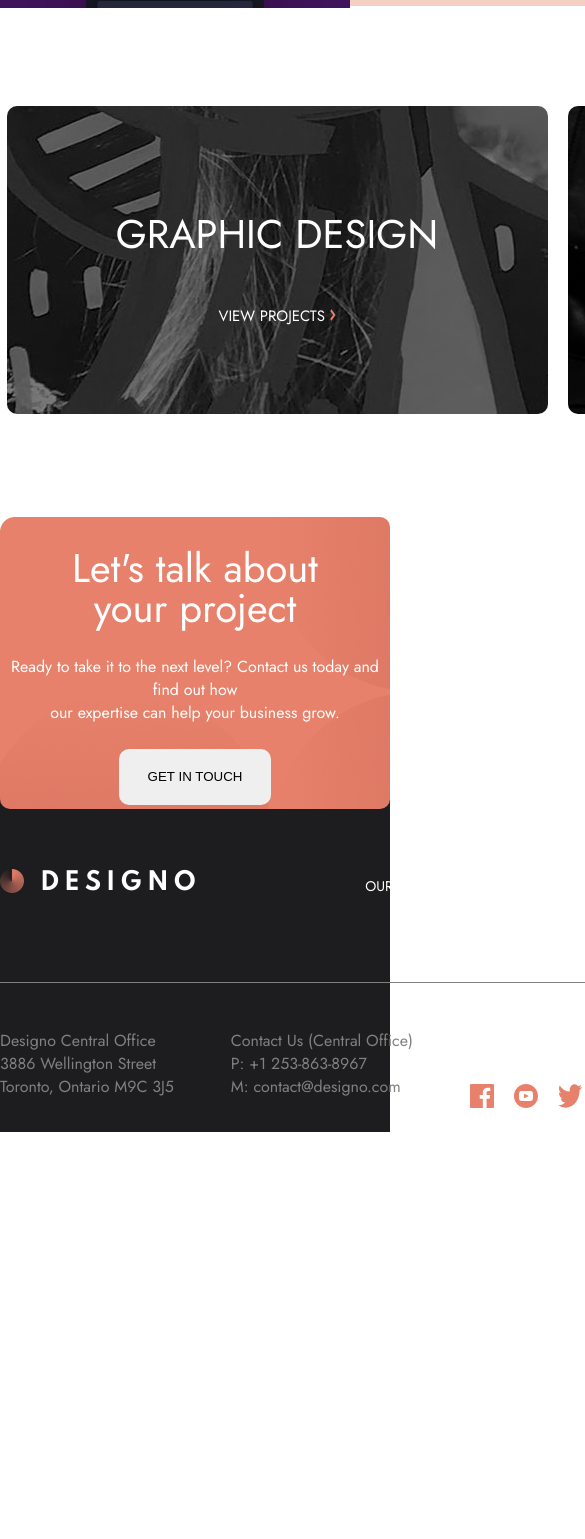
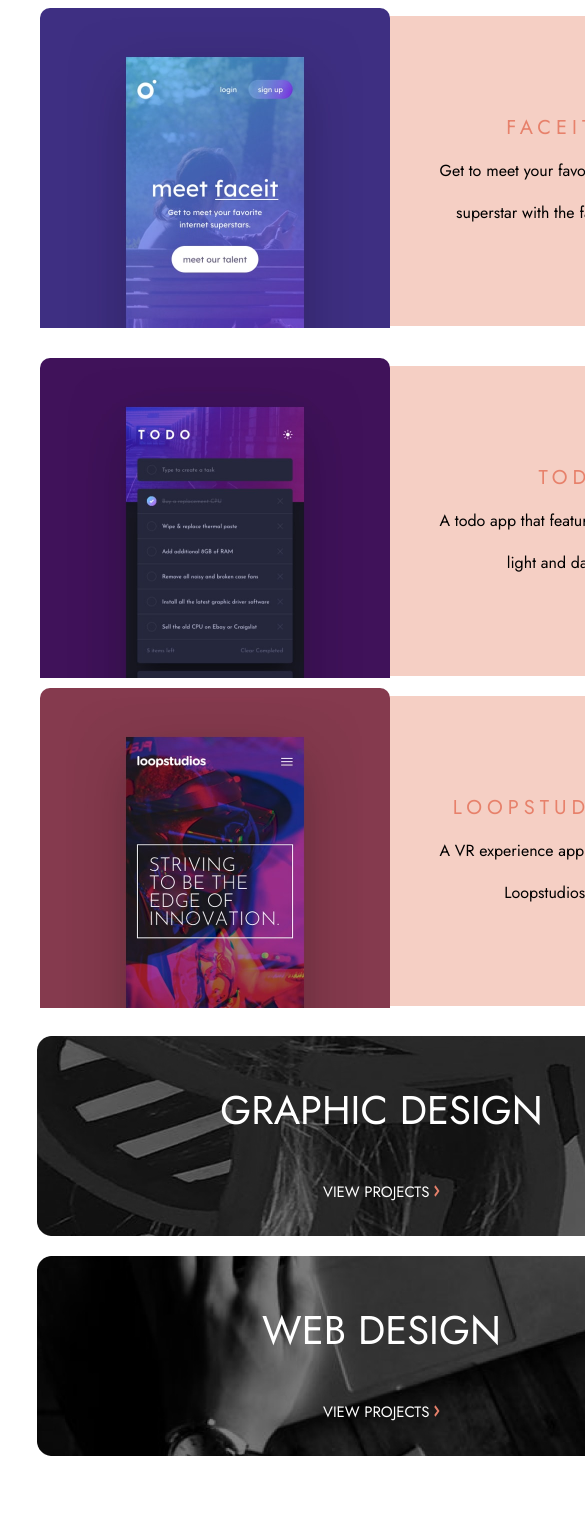
Before and after one commit to JaredBrown1/Designo, a Next.js app: page /app-design in a window 390 px wide. Shown: the part 1169-2708 px from the top of the page, 585 px wide, since content can reach past the window. Before the commit the page ends 2301 px from the top, so only its background shows below. Built offline with nearby package versions, Linux system fonts and the light colour scheme.

Commit message:
app design tablet layout complete

```diff
--- a/pages/app-design/index.js
+++ b/pages/app-design/index.js
@@ -1,3 +1,6 @@
+import Link from "next/link";
+import Image from "next/image";
+
 import NavBar from "../../src/components/nav-bar/NavBarLight";
 import Footer from "../../src/components/footer/Footer";
 import FooterHeader from "../../src/components/footer-header/FooterHeader";
@@ -8,13 +11,22 @@
 import Image3 from "../../public/design-images/image-faceit.jpg";
 import Image4 from "../../public/design-images/image-todo.jpg";
 import Image5 from "../../public/design-images/image-loopstudios.jpg";
-import DesignNextWeb from "../../src/components/design/DesignNextWeb";
-import DesignNextGraphic from "../../src/components/design/DesignNextGraphic";
+
+import {
+	WebDesign,
+	GraphicDesign,
+} from "../../styles/component-styles/home-styles/HomeMiddle.module";
+
+import {
+	AppDesignContainer,
+	CardContainer,
+	NextPageContainer,
+} from "../../styles/component-styles/design-components/AppDesign.module";
 
 const AppDesign = () => {
 	return (
 		<div>
-			<div style={{ margin: "0 auto", width: "1120px" }}>
+			<AppDesignContainer>
 				<NavBar />
 				<DesignTitle
 					title="App Design"
@@ -22,13 +34,7 @@
 					subtitleTwo="to your customers right at their fingertips."
 				/>
 
-				<div
-					style={{
-						display: "flex",
-						justifyContent: "center",
-						padding: "10px",
-					}}
-				>
+				<CardContainer>
 					<DesignCard
 						image={Image1}
 						title="AIRFILTER"
@@ -47,14 +53,9 @@
 						subtitleOne="Get to meet your favorite internet"
 						subtitleTwo="superstar with the faceit app"
 					/>
-				</div>
+				</CardContainer>
 
-				<div
-					style={{
-						display: "flex",
-						marginBottom: "80px",
-					}}
-				>
+				<CardContainer>
 					<DesignCard
 						image={Image4}
 						title="TODO"
@@ -67,20 +68,46 @@
 						subtitleOne="A VR experience app made for"
 						subtitleTwo="Loopstudios"
 					/>
-				</div>
+				</CardContainer>
 
-				<div
-					style={{
-						display: "flex",
-						justifyContent: "center",
-						paddingRight: "25px",
-						paddingBottom: "80px",
-					}}
-				>
-					<DesignNextGraphic />
-					<DesignNextWeb />
-				</div>
-			</div>
+				<NextPageContainer>
+					<Link href="/graphic-design">
+						<a>
+							<GraphicDesign>
+								<h1>GRAPHIC DESIGN</h1>
+
+								<p>
+									VIEW PROJECTS {"            "}
+									<Image
+										src="/icon-right-arrow.svg"
+										alt="arrow"
+										width={6}
+										height={12}
+									/>
+								</p>
+							</GraphicDesign>
+						</a>
+					</Link>
+
+					<Link href="/web-design">
+						<a>
+							<WebDesign>
+								<h1>WEB DESIGN</h1>
+
+								<p>
+									VIEW PROJECTS {"            "}
+									<Image
+										src="/icon-right-arrow.svg"
+										alt="arrow"
+										width={6}
+										height={12}
+									/>
+								</p>
+							</WebDesign>
+						</a>
+					</Link>
+				</NextPageContainer>
+			</AppDesignContainer>
 
 			<FooterHeader />
 			<Footer />
--- a/src/components/about/AboutTitle.js
+++ b/styles/component-styles/design-components/AppDesign.module.js
@@ -1,28 +1,35 @@
-import {
-	TitleContainer,
-	TextContainer,
-	ImgContainer,
-} from "../../../styles/component-styles/about-styles/AboutTitle.module";
+import styled from "styled-components";
 
-const AboutTitle = () => {
-	return (
-		<TitleContainer>
-			<TextContainer>
-				<h1>About Us</h1>
-				<p>
-					Founded in 2010, we are a creative agency that produces lasting <br />{" "}
-					results for our clients. We’ve partnered with many startups,
-					<br /> corporations, and nonprofits alike to craft designs that make
-					real
-					<br /> impact. We’re always looking forward to creating brands,
-					products,
-					<br /> and digital experiences that connect with our clients’
-					audiences.
-				</p>
-			</TextContainer>
-			<ImgContainer></ImgContainer>
-		</TitleContainer>
-	);
-};
+export const AppDesignContainer = styled.div`
+	margin: 0 auto;
+	width: 1120px;
 
-export default AboutTitle;
+	@media only screen and (min-device-width: 768px) and (max-device-width: 1024px) {
+		/* Styles */
+		width: 768px;
+	}
+`;
+
+export const CardContainer = styled.div`
+	display: flex;
+	justify-content: center;
+	padding: 10px;
+
+	@media only screen and (min-device-width: 768px) and (max-device-width: 1024px) {
+		/* Styles */
+		flex-direction: column;
+	}
+`;
+
+export const NextPageContainer = styled.div`
+	display: flex;
+	justify-content: center;
+	align-items: center;
+	padding-right: 25px;
+	padding-bottom: 80px;
+
+	@media only screen and (min-device-width: 768px) and (max-device-width: 1024px) {
+		/* Styles */
+		flex-direction: column;
+	}
+`;
--- a/styles/component-styles/home-styles/HomeMiddle.module.js
+++ b/styles/component-styles/home-styles/HomeMiddle.module.js
@@ -28,6 +28,7 @@
 	flex-direction: column;
 	justify-content: center;
 	align-items: center;
+	color: white;
 	h1 {
 		font-size: 40px;
 		font-weight: 400;
@@ -68,6 +69,7 @@
 	align-items: center;
 	margin-left: 20px;
 	margin-bottom: 23px;
+	color: white;
 	h1 {
 		font-size: 40px;
 		font-weight: 400;
@@ -105,6 +107,7 @@
 	justify-content: center;
 	align-items: center;
 	margin-left: 20px;
+	color: white;
 	h1 {
 		font-size: 40px;
 		font-weight: 400;
@@ -127,6 +130,7 @@
 		color: white;
 		width: 689px;
 		height: 200px;
+		margin-bottom: 20px;
 		background: url("/tablet/Bitmap3.jpeg");
 	}
 `;
```
Also changed, not shown: pages/web-design/index.js (+9 -2 lines).
